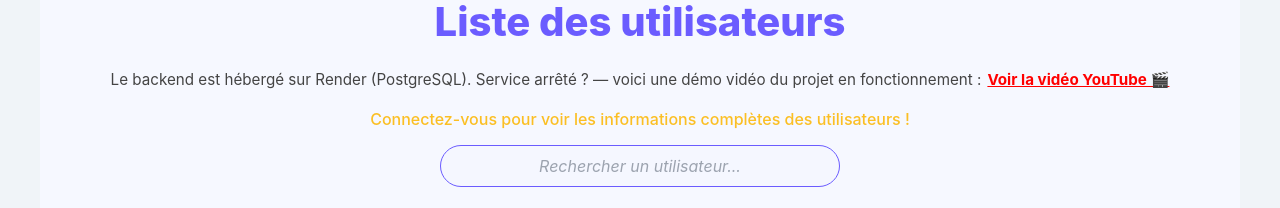
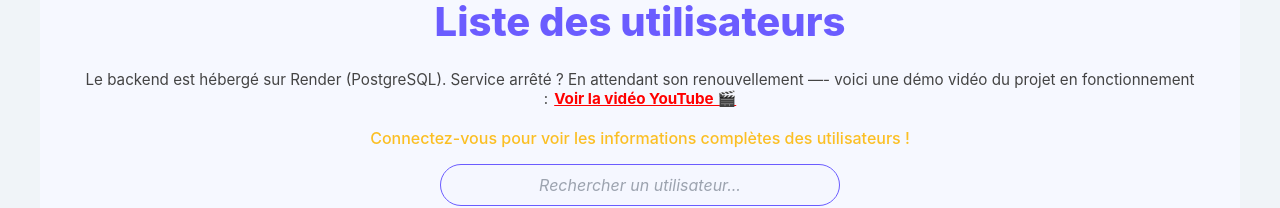
Before and after one commit to EmmaDjeufa/student-events-app, a React (Vite) app in the folder frontend/: page /registrations in a window 1280 px wide. Shown: the part 249-457 px from the top of the page. Built offline with nearby package versions, Linux system fonts and the light colour scheme; no server answers.

Commit message:
Gestion de l'interruption potentielle de service

```diff
--- a/frontend/src/pages/Events.jsx
+++ b/frontend/src/pages/Events.jsx
@@ -37,7 +37,7 @@ function Events() {
     <div className="events-container">
       <h1 className="events-title">Événements</h1>
       <p className="demo-text">
-        Le backend est hébergé sur Render (PostgreSQL). Service arrêté ? — voici une démo vidéo du projet en fonctionnement :
+        Le backend est hébergé sur Render (PostgreSQL). Service arrêté ? En attendant son renouvellement —— voici une démo vidéo du projet en fonctionnement :
         <a
           href="https://youtu.be/wAm77QudYA8"
           target="_blank"
--- a/frontend/src/pages/Registrations.jsx
+++ b/frontend/src/pages/Registrations.jsx
@@ -42,7 +42,7 @@ function Registrations() {
     <div className="registrations-page">
       <h1>Liste des utilisateurs</h1>
       <p className="demo-text">
-        Le backend est hébergé sur Render (PostgreSQL). Service arrêté ? — voici une démo vidéo du projet en fonctionnement :
+        Le backend est hébergé sur Render (PostgreSQL). Service arrêté ? En attendant son renouvellement —- voici une démo vidéo du projet en fonctionnement :
         <a
           href="https://youtu.be/wAm77QudYA8"
           target="_blank"
```
